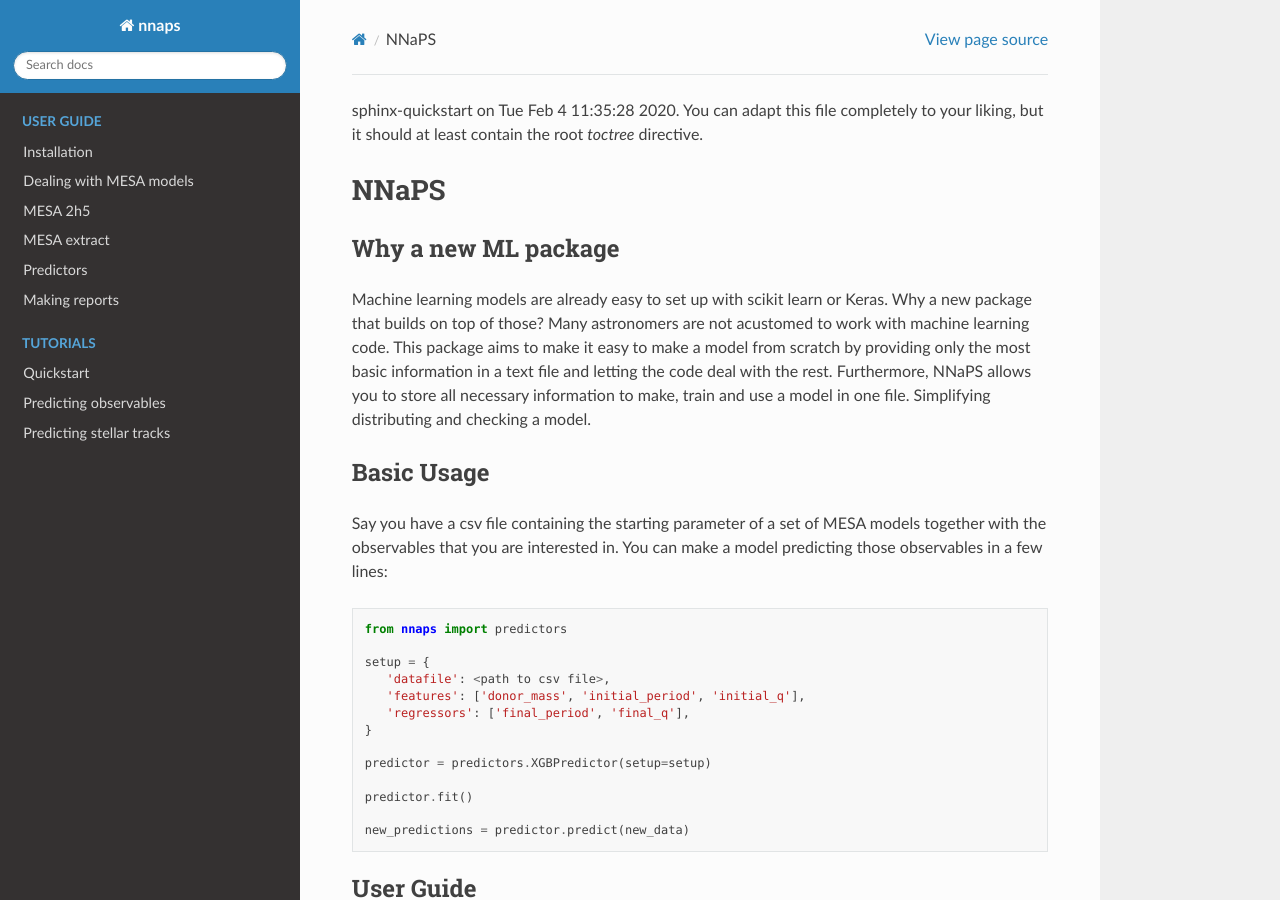
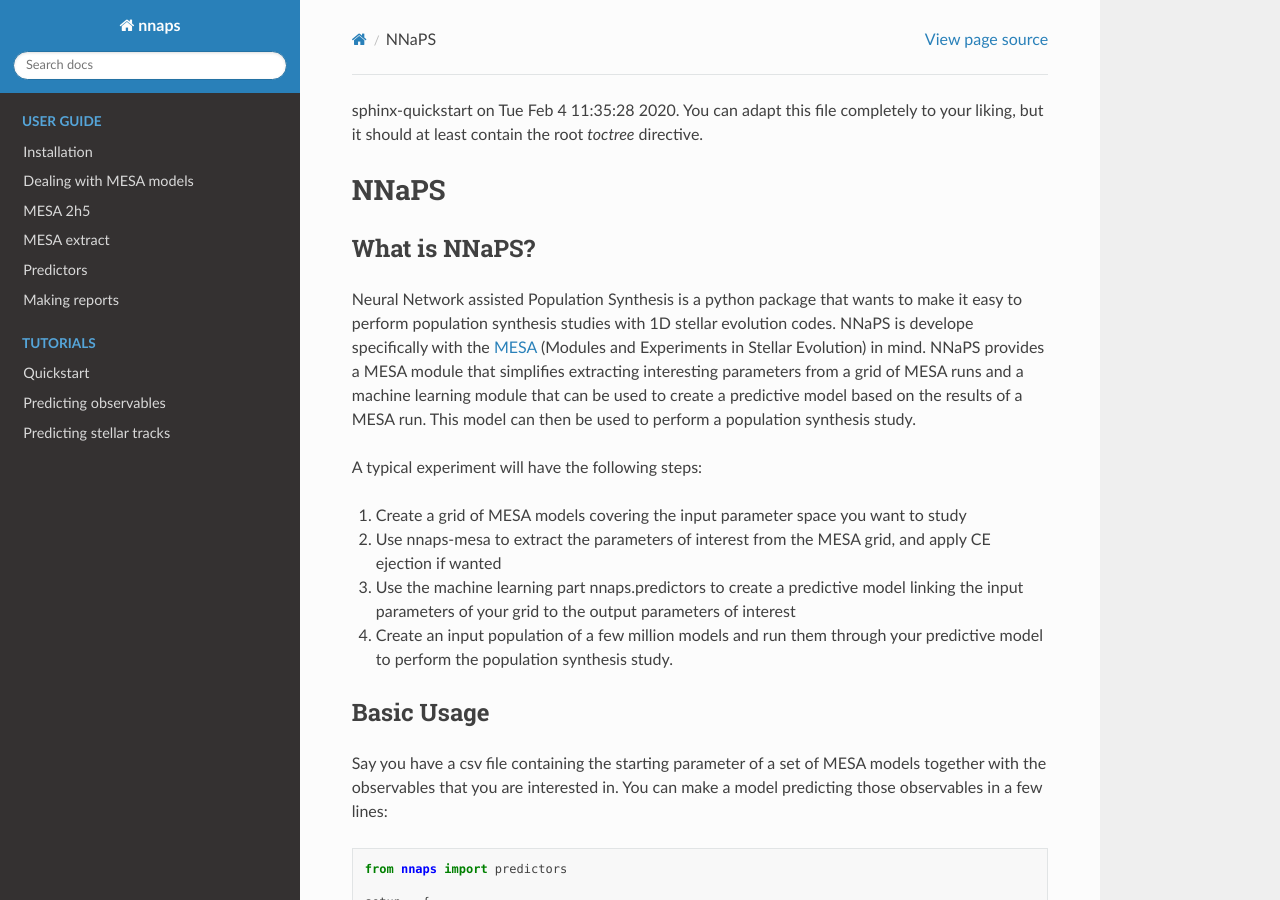
Before and after one commit to vosjo/nnaps, a Sphinx documentation site: the page built from docs/index.rst, in a window 1280 px wide and 900 px high. Built offline with Sphinx 7.4.7 and the Read the Docs theme 2.0.0, drawn with Linux system fonts in a browser that asks for light colours.

```diff
--- a/docs/index.rst
+++ b/docs/index.rst
@@ -6,15 +6,24 @@ contain the root `toctree` directive.
 NNaPS
 =====
 
-Why a new ML package
---------------------
+What is NNaPS?
+--------------
 
-Machine learning models are already easy to set up with scikit learn or Keras. Why a new package that builds
-on top of those? Many astronomers are not acustomed to work with machine learning code. This package aims to
-make it easy to make a model from scratch by providing only the most basic information in a text file and
-letting the code deal with the rest.
-Furthermore, NNaPS allows you to store all necessary information to make, train and use a model in one file.
-Simplifying distributing and checking a model.
+Neural Network assisted Population Synthesis is a python package that wants to make it easy to perform population
+synthesis studies with 1D stellar evolution codes. NNaPS is develope specifically with the
+`MESA <http://mesa.sourceforge.net/>`_ (Modules and Experiments in Stellar Evolution) in mind. NNaPS provides a MESA
+module that simplifies extracting interesting parameters from a grid of MESA runs and a machine learning module that
+can be used to create a predictive model based on the results of a MESA run. This model can then be used to perform
+a population synthesis study.
+
+A typical experiment will have the following steps:
+
+1. Create a grid of MESA models covering the input parameter space you want to study
+2. Use nnaps-mesa to extract the parameters of interest from the MESA grid, and apply CE ejection if wanted
+3. Use the machine learning part nnaps.predictors to create a predictive model linking the input parameters of your
+   grid to the output parameters of interest
+4. Create an input population of a few million models and run them through your predictive model to perform the
+   population synthesis study.
 
 Basic Usage
 -----------
```
Also changed, not shown: README.md (+25 -4 lines).
